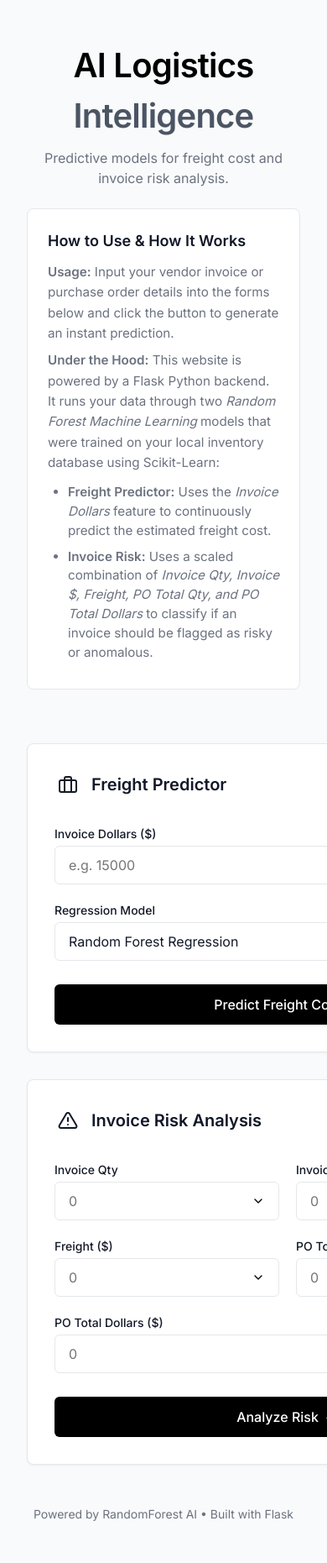
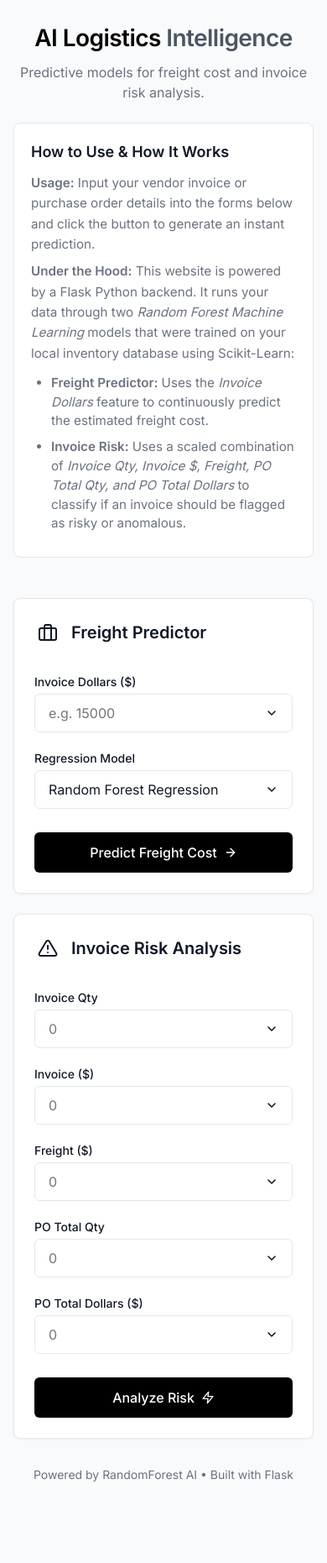
Before and after one commit to hobi1102/AI-Logistics-Intelligence, a Flask app: page / in a window 390 px wide; the page is wider, and only the part inside the window is pictured. Shown: that part at 84% size. After the commit the page ends 1764 px from the top of that part, so only its background shows below. Run offline with Flask 3, Linux system fonts and the light colour scheme.

Commit message:
Add files via upload

```diff
--- a/static/style.css
+++ b/static/style.css
@@ -271,8 +271,46 @@ footer {
 }
 
 /* Responsive */
+@media (max-width: 1024px) {
+    .container {
+        padding: 2rem 1.5rem;
+    }
+}
+
 @media (max-width: 768px) {
+    header h1 {
+        font-size: 2rem;
+    }
+
     .dashboard {
         grid-template-columns: 1fr;
+        gap: 1.5rem;
+    }
+
+    .grid-form {
+        grid-template-columns: 1fr;
+    }
+
+    .instructions {
+        padding: 1.25rem;
     }
 }
+
+@media (max-width: 480px) {
+    header h1 {
+        font-size: 1.75rem;
+    }
+
+    .container {
+        padding: 1.5rem 1rem;
+        gap: 2rem;
+    }
+
+    .card {
+        padding: 1.5rem;
+    }
+
+    .result-container .value {
+        font-size: 1.5rem;
+    }
+}
```
